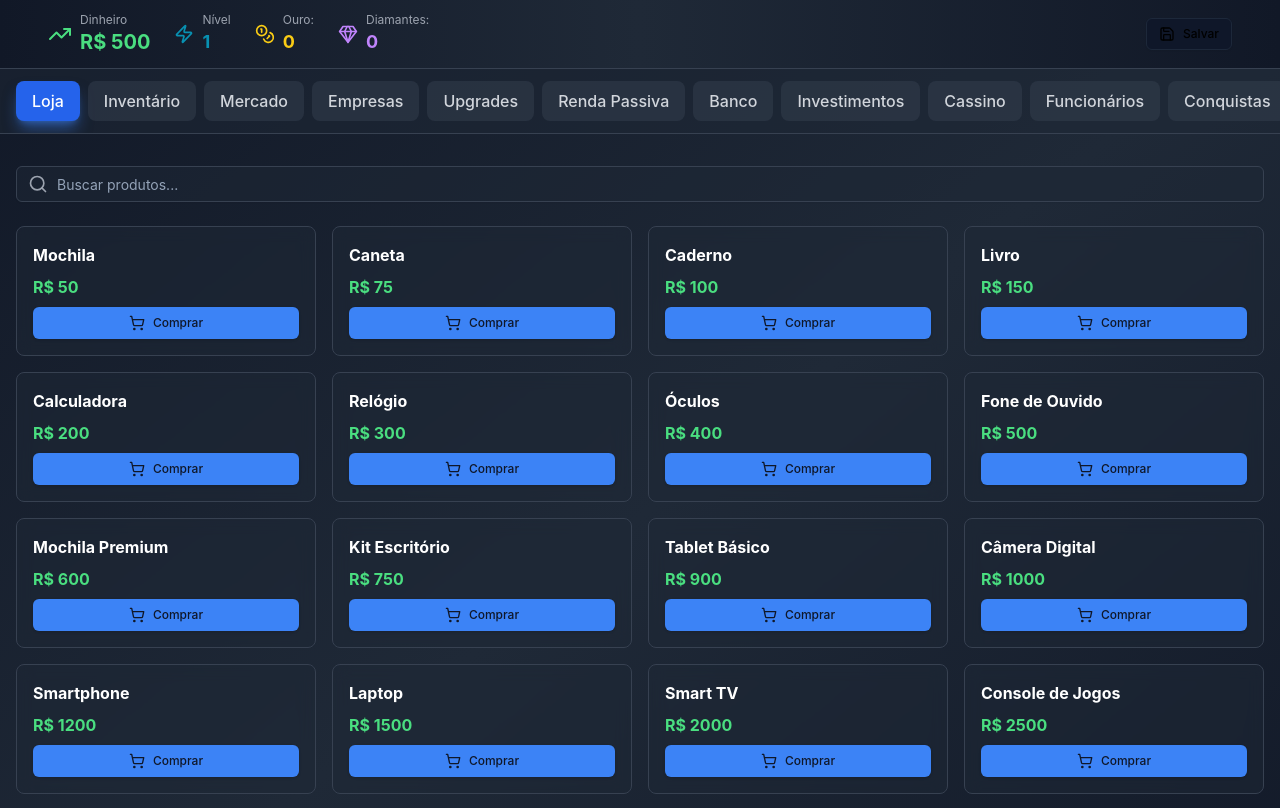
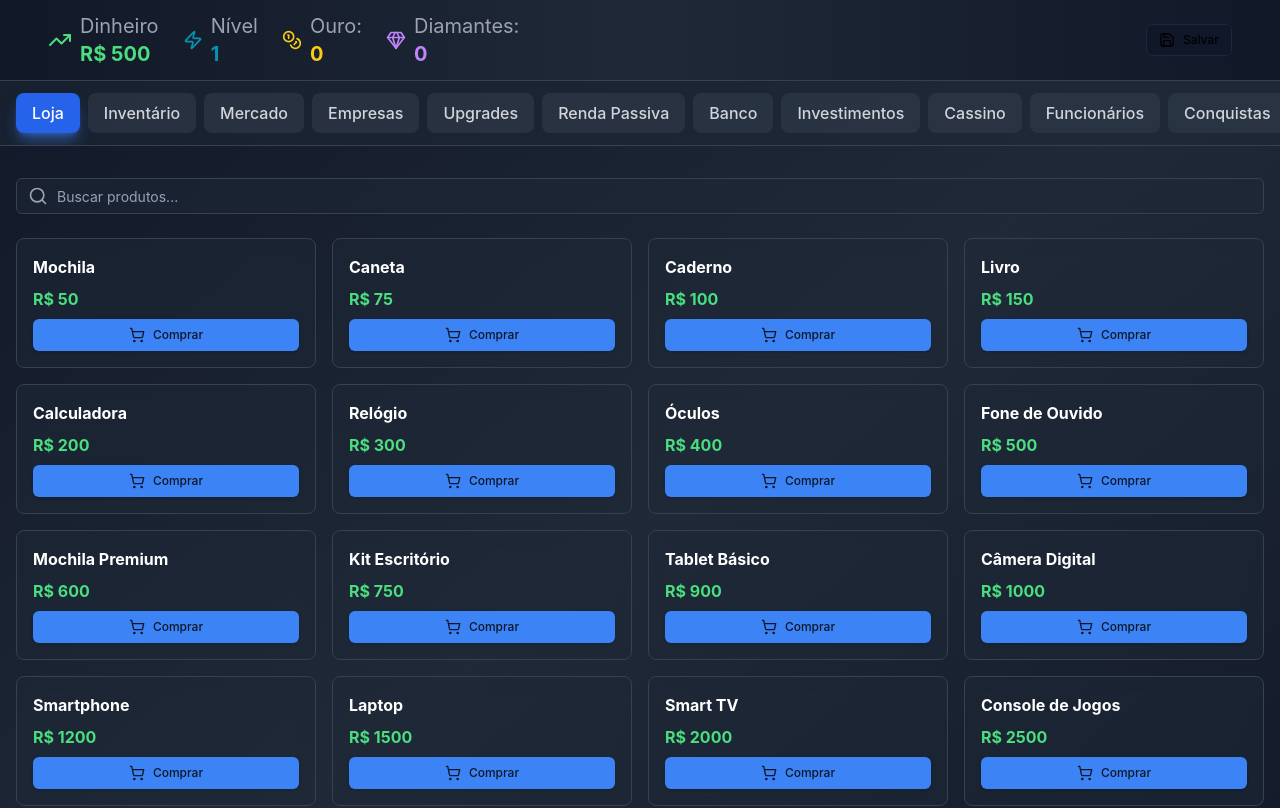
Before and after one commit to Gustavooli122/jo, a React (Vite) app in the folder apps/web/: page / in a window 1280 px wide. Shown: the top 808 px of the page. Built offline with nearby package versions, Linux system fonts and the light colour scheme.

Commit message:
atualizado

```diff
--- a/apps/web/src/components/TopBar.jsx
+++ b/apps/web/src/components/TopBar.jsx
@@ -32,7 +32,7 @@ const TopBar = ({ game }) => {
   return (
     <div className="bg-gradient-to-r from-gray-900 via-gray-800 to-gray-900 border-b border-gray-700 px-4 py-3 sticky top-0 z-50 backdrop-blur-sm">
       <div className="container mx-auto flex flex-wrap items-center justify-between gap-4">
-        <div className="flex flex-col md:flex-row md:items-center gap-6">
+        <div className="flex  text-sm lg:text-lg xl:text-xl  flex-col md:flex-row md:items-center gap-6">
           <motion.div
             key={dinheiro}
             initial={{ scale: 1 }}
@@ -42,32 +42,50 @@ const TopBar = ({ game }) => {
           >
             <TrendingUp className="w-6 h-6 text-green-400" />
             <div>
-              <div className="text-xs text-gray-400">Dinheiro</div>
-              <div className="text-xl font-bold text-green-400">R$ {formatMoney(dinheiro)}</div>
+              <div className=" text-gray-400">Dinheiro</div>
+              <div className=" font-bold text-green-400">R$ {formatMoney(dinheiro)}</div>
             </div>
           </motion.div>
+          <div className="flex text-sm lg:text-lg xl:text-xl items-center gap-2">
 
-          <div className="flex items-center gap-2">
             <Zap className="w-5 h-5 text-cyan-600" />
             <div>
-              <div className="text-xs text-gray-400">Nível</div>
-              <div className="text-lg font-bold text-cyan-600">{nivel}</div>
+              <div className=" text-gray-400">Nível</div>
+              <div className=" font-bold text-cyan-600">{nivel}</div>
             </div>
           </div>
-           <div className="flex items-center gap-2">
+ <motion.div
+            key={ouro}
+            initial={{ scale: 1 }}
+            animate={{ scale: [1, 1.1, 1] }}
+            transition={{ duration: 0.3 }}
+            className="flex items-center gap-2"
+          >
+          <div className="flex items-center text-sm lg:text-lg xl:text-xl  gap-2">
             <Coins className="w-5 h-5 text-yellow-400" />
             <div>
-              <div className="text-xs text-gray-400">Ouro:</div>
-              <div className="text-lg font-bold text-yellow-400">{formatMoney(ouro)}</div>
+              <div className="text-gray-400">Ouro:</div>
+              <div className="font-bold text-yellow-400">{formatMoney(ouro)}</div>
             </div>
           </div>
-          <div className="flex items-center gap-2">
+          </motion.div>
+            <motion.div
+            key={diamantes}
+            initial={{ scale: 1 }}
+            animate={{ scale: [1, 1.1, 1] }}
+            transition={{ duration: 0.3 }}
+            className="flex items-center gap-2"
+          >
+ <div className="flex  text-sm lg:text-lg xl:text-xl  items-center gap-2">
             <Gem className="w-5 h-5 text-purple-400" />
             <div>
-              <div className="text-xs text-gray-400">Diamantes:</div>
-              <div className="text-lg font-bold text-purple-400">{formatMoney(diamantes)}</div>
+              <div className=" text-gray-400">Diamantes:</div>
+              <div className=" font-bold text-purple-400">{formatMoney(diamantes)}</div>
             </div>
           </div>
+          </motion.div>
+
+
           {prestige.nivel > 0 && (
             <div className="flex items-center gap-2 bg-purple-900/30 px-3 py-1 rounded-lg border border-purple-500/30">
               <div className="text-xs text-gray-400">Prestige</div>
--- a/apps/web/src/data/produtos.js
+++ b/apps/web/src/data/produtos.js
@@ -1,5 +1,5 @@
 export const produtos = [
-  { id: 1, nome: 'Mochila', preco: 50 },
+  { id: 1, nome: 'Mochila', preco: 50},
   { id: 2, nome: 'Caneta', preco: 75 },
   { id: 3, nome: 'Caderno', preco: 100 },
   { id: 4, nome: 'Livro', preco: 150 },
```
